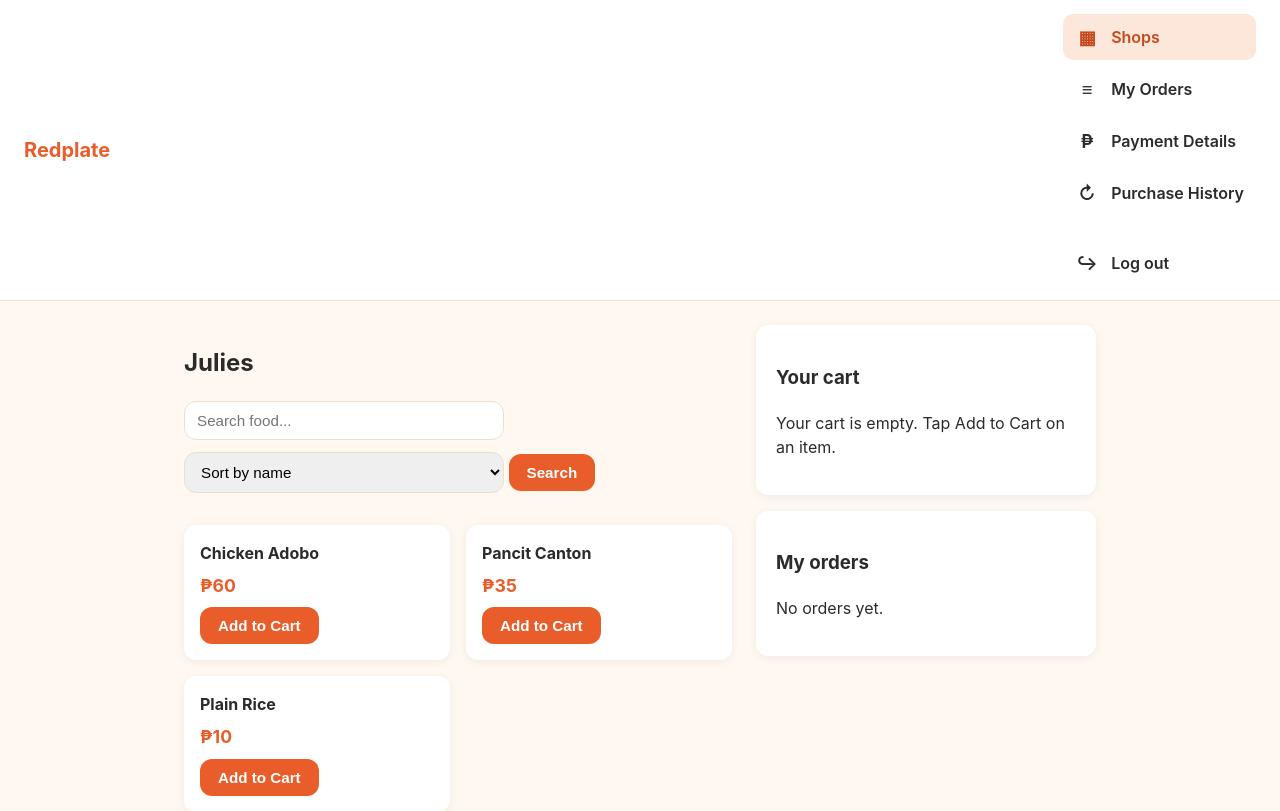
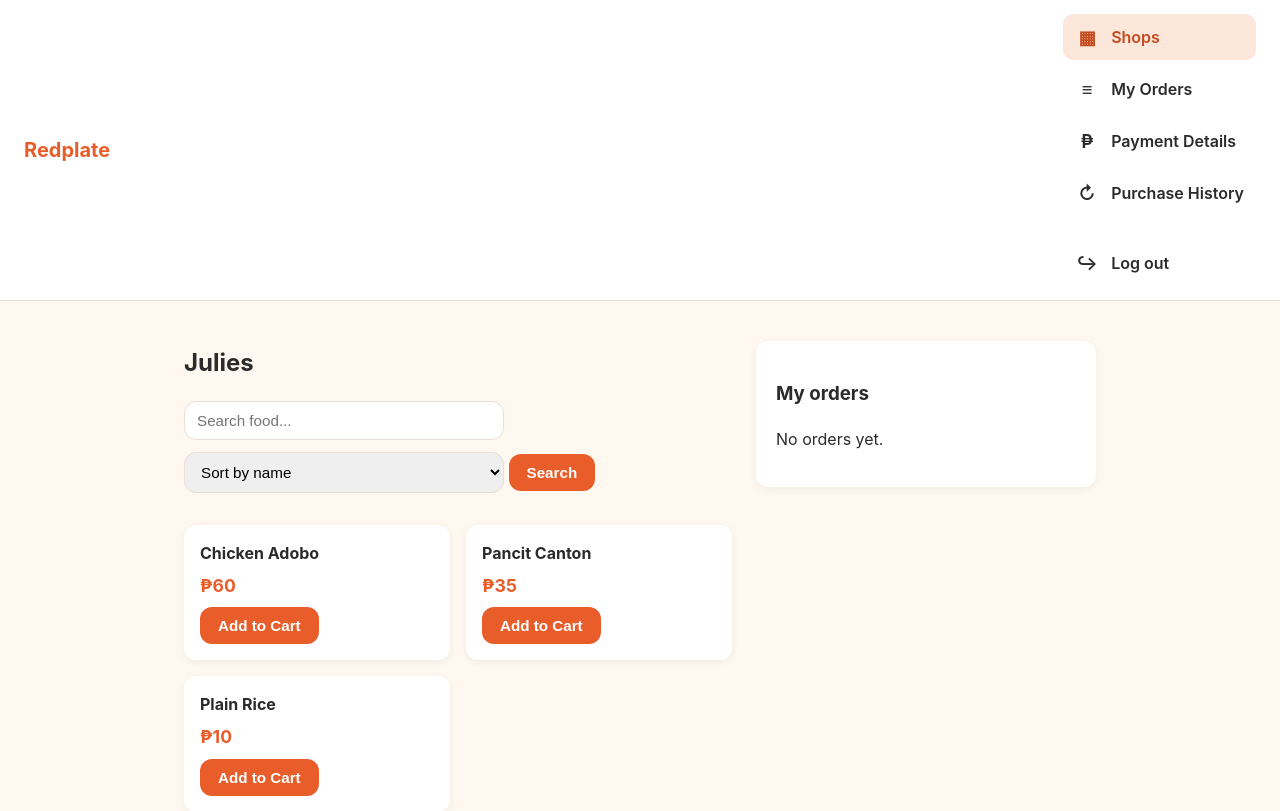
Before and after one commit to Lennardf1054/Redplate, a Flask app: page /shop/1 in a window 1280 px wide. Shown: the top 811 px of the page. Run offline with Flask 3, Linux system fonts and the light colour scheme; the visitor is signed in with stand-in values (Sample User, id 1).

Commit message:
Remove duplicated per-shop cart from shop page

```diff
--- a/Front_End/templates/costumer/shop.html
+++ b/Front_End/templates/costumer/shop.html
@@ -40,10 +40,7 @@
       </div>
     </section>
 
-    <aside class="sidebar">
-      <div data-cart-box>
-        {% include "costumer/_cart_box.html" %}
-      </div>
+    <aside class="sidebar shop-orders-sidebar">
       <div data-refresh-url="/shop/{{ shop.id }}/orders-box">
         {% include "costumer/_orders_box.html" %}
       </div>
```
